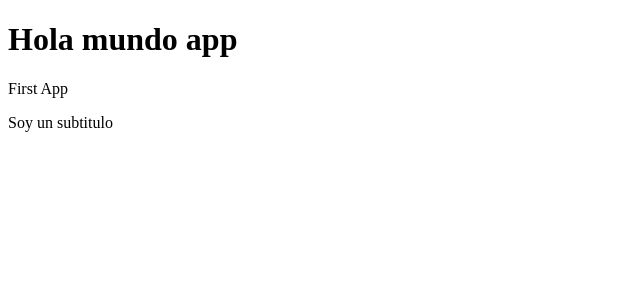
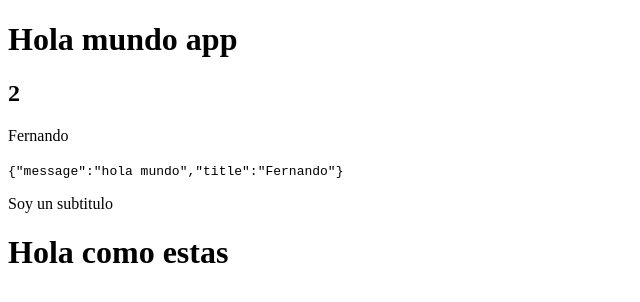
Before and after one commit to alicia-granados/MERN-EXPERIMENTS, a React (Vite) app in the folder 06-counter-react-vite/: page / in a window 1280 px wide. Shown: the top 302 px of the page, without its empty margins (0-640 px from the left). Built offline with nearby package versions, Linux system fonts and the light colour scheme.

Commit message:
✨ feat:impresion de variables   en el HTML

```diff
--- a/06-counter-react-vite/src/FirstApp.jsx
+++ b/06-counter-react-vite/src/FirstApp.jsx
@@ -1,10 +1,21 @@
+const newMessage= 'Fernando';
+const newMessage2 ={
+    message : 'hola mundo',
+    title : 'Fernando'
+}
+const saludo = () =>{
+    return 'Hola como estas'
+}
 const FirstApp = () => {
-  return (
-    <>
-      First App
-      <p>Soy un subtitulo</p>
-    </>
-  )
+    return (
+        <>
+        <h2> { 1 + 1 } </h2>
+        <p>{newMessage} </p>
+        <code>{ JSON.stringify(newMessage2)} </code>
+        <p>Soy un subtitulo</p>
+        <h1>{saludo()}</h1>
+        </>
+    )
 }
 
 export default FirstApp
```
